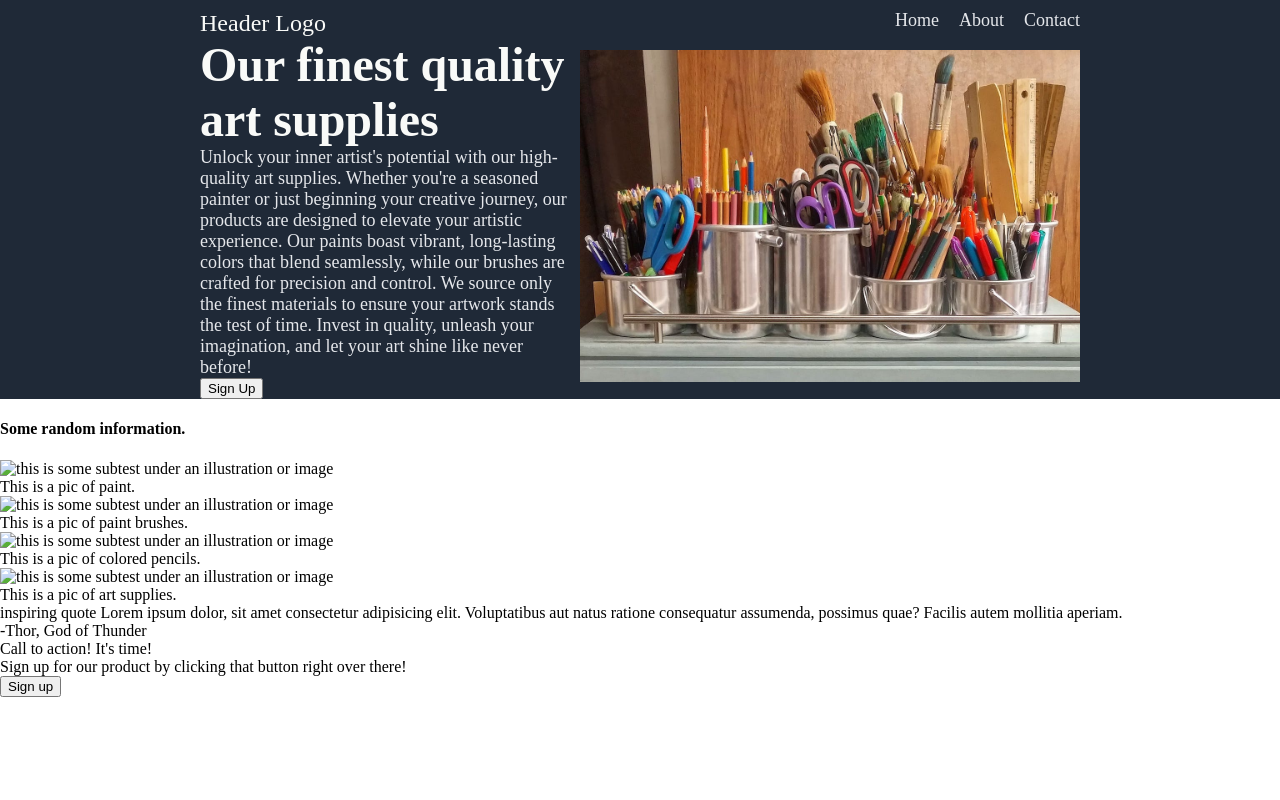
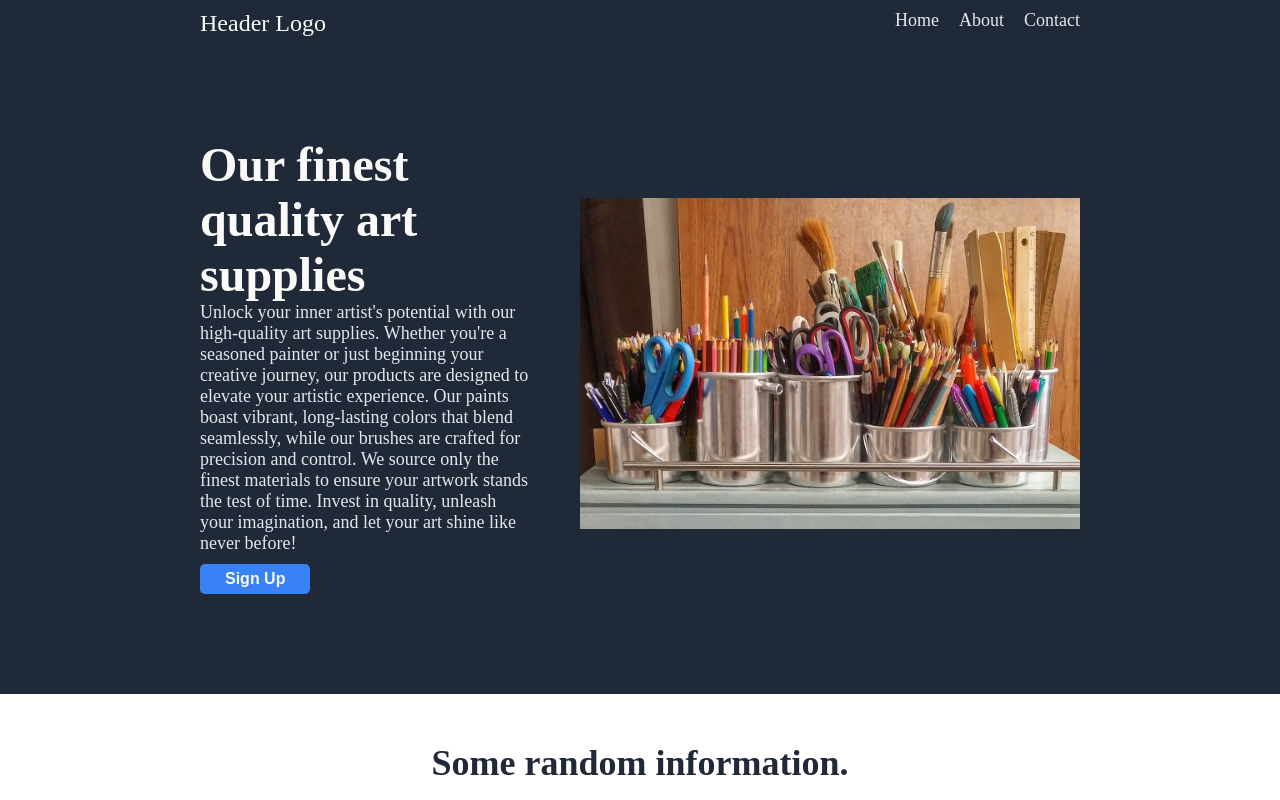
Before and after one commit to giabui/landing-page, a plain HTML site: page index.html in a window 1280 px wide. Shown: the top 800 px of the page. Drawn offline with Linux system fonts and the light colour scheme.

Commit message:
Style: Style second container

```diff
--- a/style.css
+++ b/style.css
@@ -57,24 +57,80 @@ a {
 .img-container{
     display: flex;
     align-items: center;
-    padding: 0;
+    padding-bottom: 100px;
+    padding-top: 100px;
     margin: 0;
     gap: 10px;
 }
 
-img{
+.header-img > img{
     width: 500px;
     height: auto;
 }
 
 .awesome{
     font-size: 48px;
+    font-weight: bolder;
     color: #F9FAF8;
     margin: 0;
 }
 
-.awesome-text{
+.awesome-text > p{
     font-size: 18px;
     color: #E5E7EB;
     margin: 0;
 }
+
+.awesome-container > button{
+    margin-top: 10px;
+    font-size: 16px;
+    font-weight: bold;
+    color: #F9FAF8;
+    border-color: none;
+    border: 0px;
+
+}
+
+.awesome-container{
+    padding-right: 40px;
+}
+
+button{
+    cursor: pointer;
+    padding: 6px 25px;
+    border-radius: 5px;
+    background-color: #3882F6;
+}
+
+
+.second-container{
+    display:flex;
+    flex-direction: column;
+    align-items: center;
+}
+
+.four-images-container{
+    display: flex;
+    justify-content: space-between;
+    gap: 50px;
+}
+
+.info-img{
+    display: flex;
+    flex-direction: column;
+    align-items: center;
+    justify-content: center;
+}
+
+.info-img > img{
+    width: 200px;
+    height: 220px;
+    border: 4px solid #3882F6;
+    border-radius: 20px
+}
+
+.info-title{
+    font-size: 36px;
+    font-weight: bolder;
+    color: #1F2937;
+}
```
